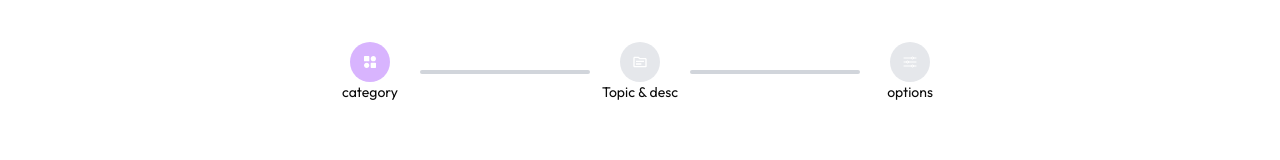
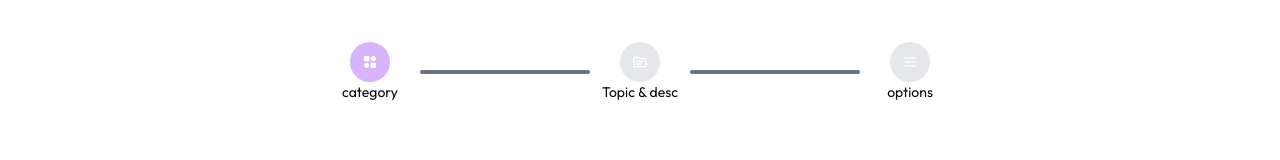
Before and after one commit to Pluggycode/course-ai, a Next.js app: page /create-course in a window 1280 px wide. Shown: the part 146-306 px from the top of the page. Built offline with nearby package versions, Linux system fonts and the light colour scheme; no server answers.

Commit message:
Update page.jsx

```diff
--- a/app/create-course/page.jsx
+++ b/app/create-course/page.jsx
@@ -120,8 +120,8 @@ const CreateCourse = () => {
                         <div className={`bg-gray-200 p-3 rounded-full text-white ${activeIndex>=index&&'bg-purple-300'}`} >{item.icon}</div>
                         <h2 className={`hidden md:block md:text-sm`}>{item.name}</h2>
                     </div>
-                   {index!=StepperOption?.length-1 &&<div className={`h-1 w-[50px] md:w-[100px] rounded-full lg:w-[170px] bg-gray-300
-                    ${activeIndex>index &&  'bg-purple-300'}`}></div>}
+                   {index!=StepperOption?.length-1 &&<div className={`h-1 w-[50px] md:w-[100px] rounded-full lg:w-[170px] bg-gray-500
+                    ${activeIndex>index &&  'bg-purple-500'}`}></div>}
                     </div>
 
                 ))}
```
